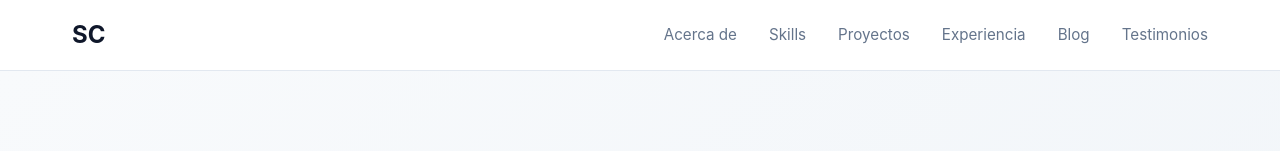
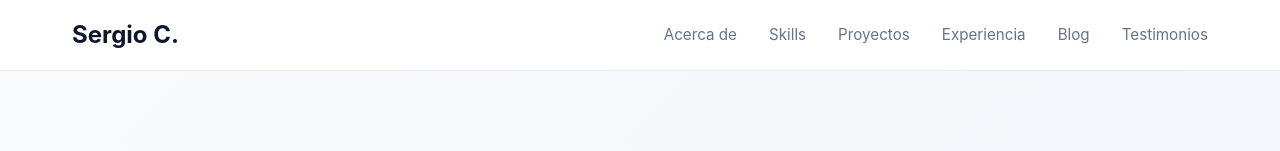
Before and after one commit to cyr35/portafolio-personal, a plain HTML site: page index.html in a window 1280 px wide. Shown: the top 151 px of the page. Drawn offline with Linux system fonts and the light colour scheme.

Commit message:
Update navigation logo text from 'SC' to 'Sergio C.'

```diff
--- a/index.html
+++ b/index.html
@@ -691,7 +691,7 @@
     <!-- Navigation -->
     <nav>
         <div class="nav-container">
-            <a href="#" class="nav-logo">SC</a>
+            <a href="#" class="nav-logo">Sergio C.</a>
             <ul class="nav-links">
                 <li><a onclick="scrollToSection('about')">Acerca de</a></li>
                 <li><a onclick="scrollToSection('skills')">Skills</a></li>
```
